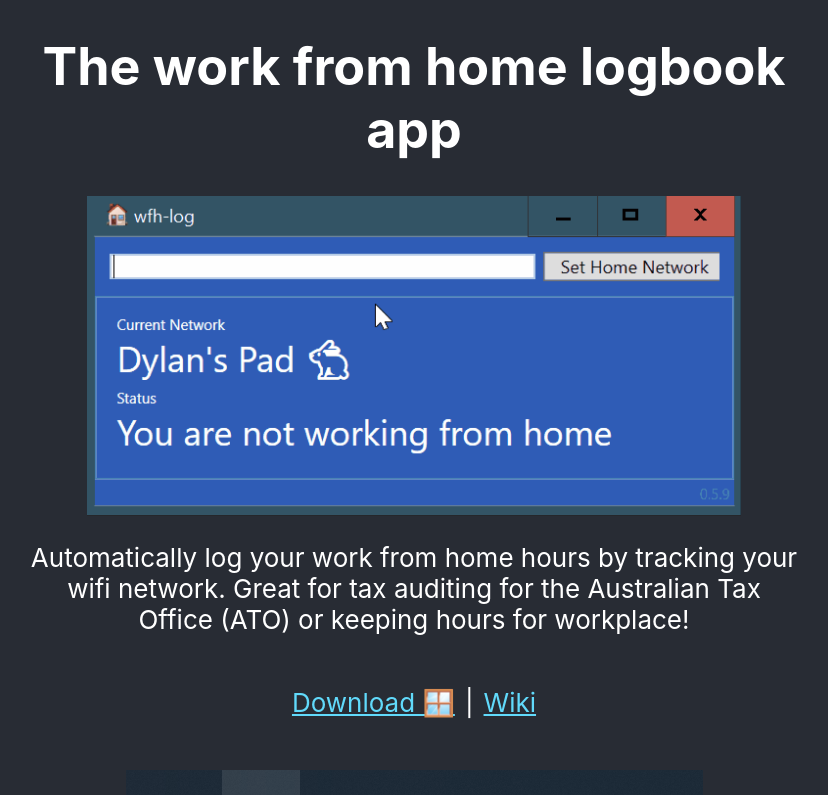
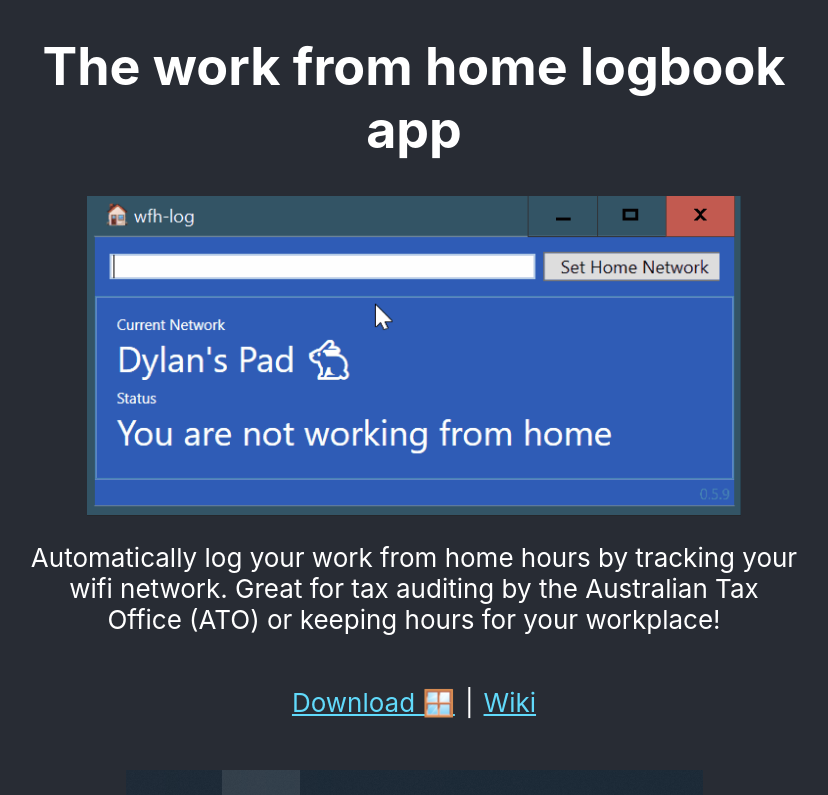
Before and after one commit to dylan-george-field/work-from-home-log, a React (Create React App) app in the folder site/: page / in a window 1280 px wide. Shown: the top 795 px of the page, without its empty margins (226-1054 px from the left). Built offline with nearby package versions, Linux system fonts and the light colour scheme.

Commit message:
fix intro text

```diff
--- a/site/src/App.js
+++ b/site/src/App.js
@@ -11,8 +11,8 @@
           src={require("./wfh-log-animation.gif")}
         />
         <p>
-          Automatically log your work from home hours by tracking your wifi network. Great for tax auditing for the
-          Australian Tax Office (ATO) or keeping hours for workplace!
+          Automatically log your work from home hours by tracking your wifi network. Great for tax auditing by the
+          Australian Tax Office (ATO) or keeping hours for your workplace!
         </p>
         <p>
         <span>
```
